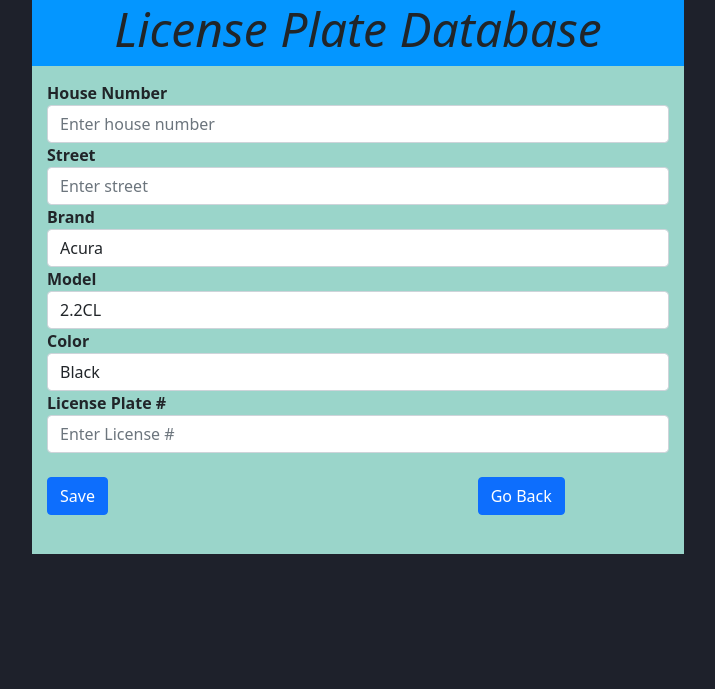
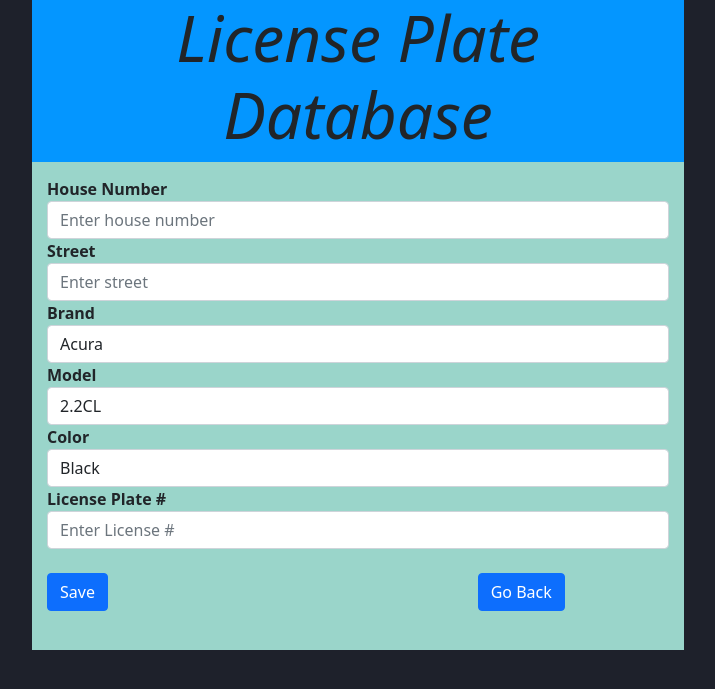
Before and after one commit to DonaldCapodilupo/Community-Database-Builder, a Flask app: template templates/Dashboard.html in a window 1280 px wide. Shown: the top 689 px of the page, without its empty margins (282-997 px from the left). Run offline with Flask 2, Linux system fonts and the light colour scheme; the template is opened without the code that fills it, so the values that code supplies are empty.

Commit message:
Simple change in title_div sizing.

```diff
--- a/templates/Dashboard.html
+++ b/templates/Dashboard.html
@@ -23,7 +23,7 @@
         <div class="col-6">
             <div class="row">
                 <div class="title_div">
-                    <h1 class="display-5">License Plate Database</h1>
+                    <h1 class="display-3">License Plate Database</h1>
                 </div>
             </div>
 
```
